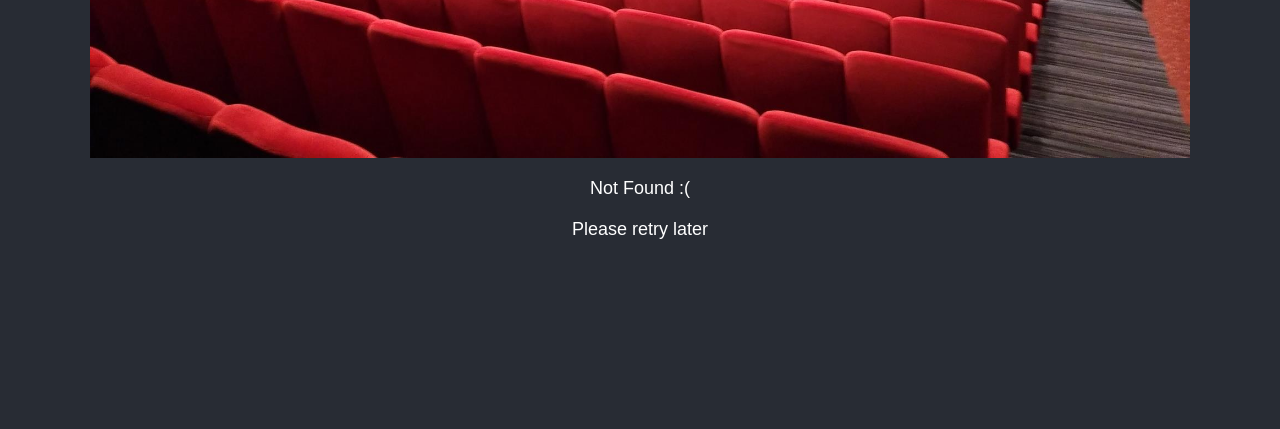
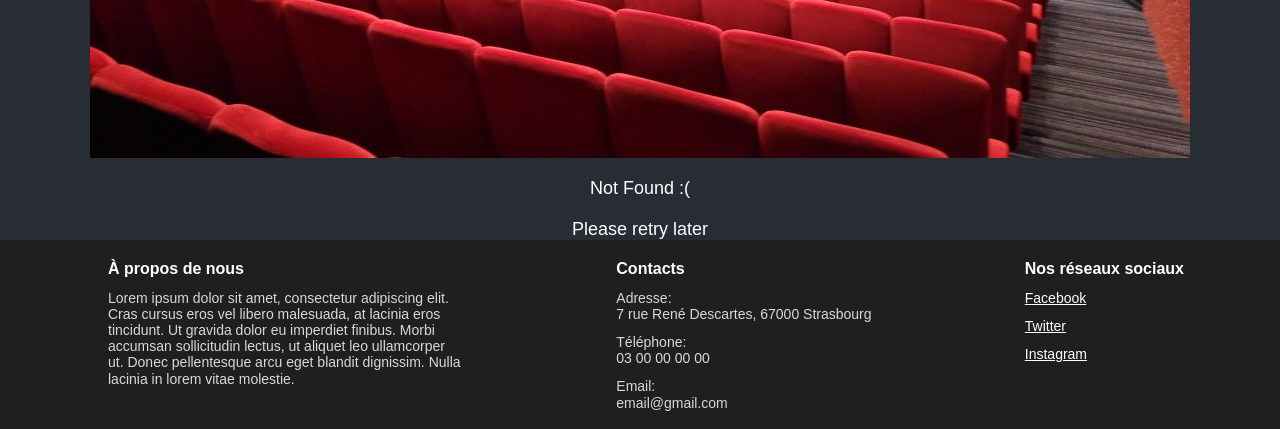
Before and after one commit to Aziks0/prog-web2-projet, a PHP site: page / in a window 1280 px wide. Shown: the part 541-970 px from the top of the page. Before the commit the page ends 780 px from the top, so only its background shows below. Run offline with PHP 8.4, Linux system fonts and the light colour scheme.

Commit message:
feat: add footer

```diff
--- a/public/article.php
+++ b/public/article.php
@@ -34,6 +34,8 @@
     </div>
   </div>
 
+  <?php include_once('includes/footer.php') ?>
+
   <script type="module" src="js/article.js"></script>
 </body>
 
--- /dev/null
+++ b/public/css/footer.css
@@ -0,0 +1,82 @@
+footer {
+  display: flex;
+  flex-direction: column;
+  align-items: center;
+  background-color: #1f1f1f;
+}
+
+footer p {
+  margin: 0;
+}
+
+.footer__content {
+  width: 70%;
+  margin: 8px 0 18px 0;
+}
+
+.footer__title {
+  font-size: 13px;
+  font-weight: bold;
+  margin-bottom: 10px;
+  margin-top: 10px;
+}
+
+.footer__body {
+  margin: 6px 0 0 0;
+  color: #d9d9d9;
+}
+
+.footer__body__link {
+  display: block;
+  text-decoration: underline;
+}
+
+@media only screen and (min-width: 768px) {
+  .footer__content {
+    display: flex;
+    flex-direction: row;
+    justify-content: space-between;
+    width: 95%;
+    margin-top: 10px;
+    margin-left: 12px;
+  }
+
+  .footer_item {
+    max-width: 28%;
+  }
+
+  .footer__title {
+    font-size: initial;
+  }
+
+  .footer__body {
+    margin-top: 12px;
+  }
+}
+
+@media only screen and (min-width: 1100px) {
+  .footer__content {
+    display: flex;
+    flex-direction: row;
+    justify-content: space-between;
+    width: calc(1100px - 24px);
+    margin-top: 10px;
+    margin-left: 12px;
+  }
+
+  .footer_item {
+    max-width: 33%;
+  }
+
+  .footer_item:not(:first-of-type) * {
+    width: max-content;
+  }
+
+  .footer__title {
+    font-size: initial;
+  }
+
+  .footer__body {
+    margin-top: 12px;
+  }
+}
--- /dev/null
+++ b/public/includes/footer.php
@@ -0,0 +1,43 @@
+<link rel="stylesheet" href="css/footer.css">
+
+<footer id="footer">
+    <div class="footer__content">
+        <div class="footer__us footer_item">
+            <p class="footer__title">À propos de nous</p>
+            <div class="footer__body">
+                <p class="footer__body__content">
+                    Lorem ipsum dolor sit amet, consectetur adipiscing elit. Cras cursus eros vel libero malesuada, at lacinia eros tincidunt. Ut gravida dolor eu imperdiet finibus. Morbi accumsan sollicitudin lectus, ut aliquet leo ullamcorper ut. Donec pellentesque arcu eget blandit dignissim. Nulla lacinia in lorem vitae molestie.
+                </p>
+            </div>
+        </div>
+        <div class="footer__contact footer_item">
+            <div class="footer__title">Contacts</div>
+            <div class="footer__body">
+                <p class="footer__body__title">Adresse:</p>
+                <p class="footer__body__content">7 rue René Descartes, 67000 Strasbourg</p>
+            </div>
+            <div class="footer__body">
+                <p class="footer__body__title">Téléphone:</p>
+                <p class="footer__body__content">03 00 00 00 00</p>
+            </div>
+            <div class="footer__body">
+                <p class="footer__body__title">Email:</p>
+                <p class="footer__body__content">email@gmail.com</p>
+            </div>
+        </div>
+        <div class="footer__social_media footer_item">
+            <p class="footer__title">Nos réseaux sociaux</p>
+            <div class="footer__body">
+                <div class="footer__body">
+                    <a class="footer__body__link" href="https://facebook.com">Facebook</a>
+                </div>
+                <div class="footer__body">
+                    <a class="footer__body__link" href="https://twitter.com">Twitter</a>
+                </div>
+                <div class="footer__body">
+                    <a class="footer__body__link" href="https://instagram.com">Instagram</a>
+                </div>
+            </div>
+        </div>
+    </div>
+</footer>
--- a/public/includes/header.php
+++ b/public/includes/header.php
@@ -4,7 +4,7 @@
         <nav class="header__nav">
             <a href="/prog-web2-projet/public/#">Accueil</a>
             <a href="/prog-web2-projet/public/#articles">Articles</a>
-            <a href="#">À propos</a>
+            <a href="#footer">À propos</a>
         </nav>
         <div class="header__session__container">
             <?php if (isset($_SESSION['username'])) : ?>
--- a/public/index.php
+++ b/public/index.php
@@ -24,6 +24,8 @@
         <a id="articles"></a>
     </div>
 
+    <?php include_once('includes/footer.php') ?>
+
     <script type="module" src="js/pagination.js"></script>
 </body>
 
--- a/public/login.php
+++ b/public/login.php
@@ -43,6 +43,8 @@ if (isset($_SESSION['username'])) {
         </form>
     </div>
 
+    <?php include_once('includes/footer.php') ?>
+
     <script src="js/loginFormVerif.js"></script>
 </body>
 
```
